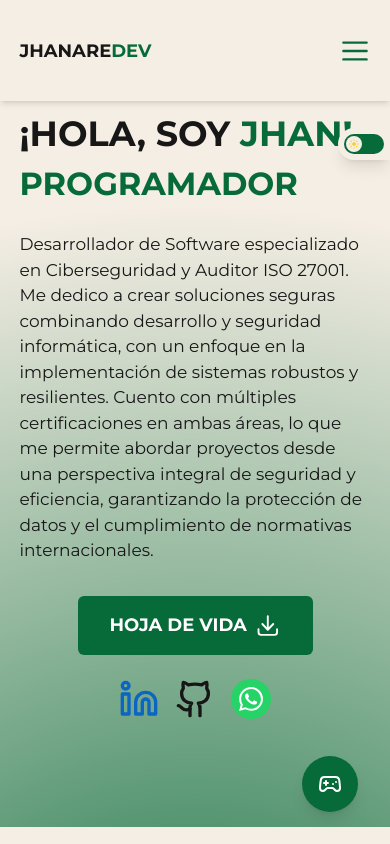
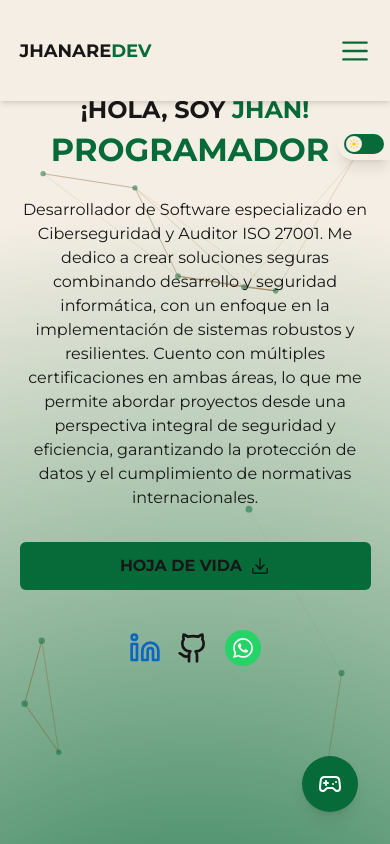
Before and after one commit to CarlosAre031/Mi-Portafolio, a Next.js app: page / in a window 390 px wide. Shown: the top 844 px of the page. Built offline with nearby package versions, Linux system fonts and the light colour scheme.

Commit message:
agregar hoja de vida

```diff
--- a/src/components/Hero.tsx
+++ b/src/components/Hero.tsx
@@ -7,8 +7,21 @@ import { Linkedin, Github } from "lucide-react";
 import Link from "next/link";
 
 const Hero = () => {
+  const handleDownloadCV = () => {
+    // La ruta del archivo debe ser relativa a la carpeta public
+    const cvUrl = '/docs/cv-jhan-arevalo.pdf';
+
+    // Crear un elemento anchor temporal
+    const link = document.createElement('a');
+    link.href = cvUrl;
+    link.setAttribute('download', 'CV-Jhan-Arevalo.pdf');
+    document.body.appendChild(link);
+    link.click();
+    document.body.removeChild(link);
+  };
+
   return (
-    <div className="relative h-[98vh]">
+    <div className="relative min-h-screen md:h-[98vh]">
       <div className="absolute inset-0 mt-[10vh]">
         <div
           className="absolute inset-0 bg-cover bg-center bg-no-repeat block dark:hidden"
@@ -27,52 +40,60 @@ const Hero = () => {
 
       <Particle />
 
-      <div className="relative z-20 w-[90%] grid-cols-1 mx-auto grid lg:grid-cols-2 gap-[3rem] h-[100%] items-center">
-        <div>
-          <h1 className="text-[35px] md:text-[45px] text-foreground font-bold">
+      <div className="relative z-20 w-[90%] mx-auto grid grid-cols-1 lg:grid-cols-2 gap-8 lg:gap-[3rem] h-full min-h-[calc(100vh-10vh)] items-center py-20 lg:py-0">
+        <div className="text-center lg:text-left">
+          <h1 className="text-2xl sm:text-[35px] md:text-[45px] text-foreground font-bold">
             ¡HOLA, SOY <span className="text-primary hover:text-complementary transition-colors duration-300">JHAN!</span>
           </h1>
           <TextEffect />
 
-          <p className="mt-[1.5rem] text-[17px] [transition:none] text-foreground/70">
+          <p className="mt-6 text-base sm:text-[17px] text-foreground/70 max-w-2xl mx-auto lg:mx-0">
             Desarrollador de Software especializado en Ciberseguridad y Auditor ISO 27001. Me dedico a crear soluciones seguras combinando desarrollo y seguridad informática, con un enfoque en la implementación de sistemas robustos y resilientes. Cuento con múltiples certificaciones en ambas áreas, lo que me permite abordar proyectos desde una perspectiva integral de seguridad y eficiencia, garantizando la protección de datos y el cumplimiento de normativas internacionales.
           </p>
 
-          <div className="mt-[2rem] flex flex-col sm:flex-row items-center gap-6">
+          <div className="mt-8 flex flex-col sm:flex-row items-center justify-center lg:justify-start gap-6">
             {/* Botón de CV */}
-            <button className="px-[2rem] hover:bg-complementary transition-all duration-300 py-[1rem] text-[18px] font-bold uppercase bg-primary text-white flex items-center space-x-2 rounded-md hover:scale-105">
-              <p>Hoja de Vida</p>
-              <ArrowDownTrayIcon className="w-[1.6rem] h-[1.7rem] text-white" />
+            <button
+              onClick={handleDownloadCV}
+              className="w-full sm:w-auto px-6 sm:px-8 py-3 sm:py-4
+                       text-base sm:text-lg font-bold uppercase
+                       bg-primary text-white rounded-md
+                       hover:bg-complementary hover:scale-105
+                       transition-all duration-300
+                       flex items-center justify-center space-x-2"
+            >
+              <span>Hoja de Vida</span>
+              <ArrowDownTrayIcon className="w-5 h-5 sm:w-6 sm:h-6" />
             </button>
 
             {/* Contenedor de enlaces sociales */}
-            <div className="flex items-center gap-4">
+            <div className="flex items-center gap-4 mt-4 sm:mt-0">
               {/* LinkedIn */}
               <Link
                 href="https://www.linkedin.com/in/jhan-arevalo"
                 target="_blank"
-                className="group"
+                className="group transform transition-transform hover:scale-110"
               >
-                <Linkedin className="w-[2.5rem] h-[2.5rem] text-[#0A66C2] group-hover:text-complementary transition-all duration-300 hover:scale-110" />
+                <Linkedin className="w-8 h-8 sm:w-10 sm:h-10 text-[#0A66C2] group-hover:text-complementary transition-colors duration-300" />
               </Link>
 
               {/* GitHub */}
               <Link
                 href="https://github.com/CarlosAre031"
                 target="_blank"
-                className="group"
+                className="group transform transition-transform hover:scale-110"
               >
-                <Github className="w-[2.5rem] h-[2.5rem] text-[#171515] dark:text-white group-hover:text-complementary transition-all duration-300 hover:scale-110" />
+                <Github className="w-8 h-8 sm:w-10 sm:h-10 text-[#171515] dark:text-white group-hover:text-complementary transition-colors duration-300" />
               </Link>
 
               {/* WhatsApp */}
               <Link
                 href="https://wa.me/573176988239"
                 target="_blank"
-                className="group bg-[#25D366] hover:bg-complementary rounded-full p-2 transition-all duration-300 hover:scale-110"
+                className="group bg-[#25D366] hover:bg-complementary rounded-full p-2 transform transition-all duration-300 hover:scale-110"
               >
                 <svg
-                  className="w-[1.5rem] h-[1.5rem] text-white"
+                  className="w-5 h-5 sm:w-6 sm:h-6 text-white"
                   fill="currentColor"
                   viewBox="0 0 24 24"
                 >
@@ -83,7 +104,8 @@ const Hero = () => {
           </div>
         </div>
 
-        <div className="w-[400px] hidden bg-primary relative lg:flex items-center rounded-full h-[425px] transition-all duration-300 hover:shadow-xl hover:shadow-primary/20">
+        <div className="hidden lg:flex justify-center items-center">
+          <div className="relative w-[300px] sm:w-[400px] aspect-square bg-primary rounded-full transition-all duration-300 hover:shadow-xl hover:shadow-primary/20">
             <Image
               src="/imagenes/foto1.jpg"
               alt="Jhan Arevalo - Desarrollador de Software"
@@ -94,6 +116,7 @@ const Hero = () => {
           </div>
         </div>
       </div>
+    </div>
   );
 };
 
--- a/src/components/Particle.tsx
+++ b/src/components/Particle.tsx
@@ -1,7 +1,5 @@
-/* eslint-disable @typescript-eslint/no-unused-vars */
-// Particle.tsx
 import { useCallback, useEffect, useState } from "react";
-import { type Container, Engine } from "tsparticles-engine";
+import {  Engine } from "tsparticles-engine";
 import Particles from "react-tsparticles";
 import { loadSlim } from "tsparticles-slim";
 
@@ -16,7 +14,6 @@ const Particle = () => {
 
             updateColor(darkModeMediaQuery);
             darkModeMediaQuery.addEventListener('change', updateColor);
-
             return () => darkModeMediaQuery.removeEventListener('change', updateColor);
         }, []);
 
@@ -24,127 +21,63 @@ const Particle = () => {
             await loadSlim(engine);
         }, []);
 
-
-    const particlesLoaded = useCallback(async (container: Container | undefined) => {
-        // Callback vacío para mejor rendimiento
-    }, []);
-
         return (
             <div className="absolute inset-0 z-10">
                 <Particles
                     id="tsparticles"
                     init={particlesInit}
-                loaded={particlesLoaded}
                     options={{
-                    fpsLimit: 30,
-                    fullScreen: {
-                        enable: false
+                        fpsLimit: 30, // Reducido de 120
+                        particles: {
+                            number: {
+                                value: 40, // Reducido de 80
+                                density: {
+                                    enable: true,
+                                    area: 1000 // Aumentado de 800
+                                }
                             },
-                    background: {
-                        color: "transparent"
+                            color: {
+                                value: ["#066A39"]
                             },
+                            links: {
+                                enable: true,
+                                distance: 200,
+                                color: particleColor,
+                                opacity: 0.4,
+                                width: 1
+                            },
+                            move: {
+                                enable: true,
+                                speed: 0.8, // Reducido de 1
+                                direction: "none",
+                                random: false,
+                                straight: false,
+                                outModes: {
+                                    default: "bounce"
+                                }
+                            },
+                            size: {
+                                value: { min: 2, max: 4 }
+                            },
+                            opacity: {
+                                value: 0.5
+                            }
+                        },
+                        detectRetina: false, // Desactivado para mejor rendimiento
                         interactivity: {
                             events: {
-                            onClick: {
-                                enable: true,
-                                mode: "push",
-                            },
                                 onHover: {
                                     enable: true,
                                     mode: "grab",
                                     parallax: {
-                                    enable: true,
-                                    force: 30,
-                                    smooth: 10
+                                        enable: false // Desactivado para mejor rendimiento
                                     }
                                 },
-                            resize: true,
-                        },
-                        modes: {
-                            push: {
-                                quantity: 4,
-                            },
-                            grab: {
-                                distance: 150,
-                                links: {
-                                    opacity: 0.6
+                                onClick: {
+                                    enable: false // Desactivado para mejor rendimiento
                                 }
                             }
-                        },
-                    },
-                    particles: {
-                        color: {
-                            value: ["#066A39"],
-                        },
-                        links: {
-                            color: particleColor,
-                            distance: 120,
-                            enable: true,
-                            opacity: 0.3,
-                            width: 1,
-                            triangles: {
-                                enable: false,
-                                opacity: 0.1
                         }
-                        },
-                        collisions: {
-                            enable: false,
-                        },
-                        move: {
-                            direction: "none",
-                            enable: true,
-                            outModes: {
-                                default: "bounce",
-                            },
-                            random: false,
-                            speed: 0.1,
-                            straight: false,
-                            attract: {
-                                enable: false,
-                                rotateX: 400,
-                                rotateY: 800
-                            }
-                        },
-                        number: {
-                            density: {
-                                enable: true,
-                                area: 1000,
-                            },
-                            value: 50,
-                            max: 100,
-                        },
-                        opacity: {
-                            value: {
-                                min: 0.3,
-                                max: 0.6
-                            },
-                            animation: {
-                                enable: true,
-                                speed: 0.2,
-                                minimumValue: 0.1
-                            }
-                        },
-                        shape: {
-                            type: ["triangle"],
-                        },
-                        size: {
-                            value: { min: 2, max: 3 },
-                            animation: {
-                                enable: false,
-                                speed: 2,
-                                minimumValue: 0.1
-                            }
-                        },
-                        twinkle: {
-                            particles: {
-                                enable: true,
-                                color: particleColor,
-                                frequency: 0.02,
-                                opacity: 0.8
-                            }
-                        }
-                    },
-                    detectRetina: true,
                     }}
                 />
             </div>
--- a/src/styles/globals.css
+++ b/src/styles/globals.css
@@ -12,8 +12,8 @@
   --background: #f5eee4;
   --background-secondary: #f5eee4;
   --foreground: #171717;
-  --trans-dur: 0.4s;
-  --trans-timing: cubic-bezier(0.65, 0, 0.35, 1);
+  --trans-dur: 0.2s;
+  --trans-timing: ease;
 }
 
 /* Variables para el modo oscuro */
@@ -26,12 +26,20 @@
   --foreground: #ededed;
 }
 
-/* Transiciones suaves para los cambios de tema */
-* {
+/* Transiciones optimizadas - solo aplicar a elementos específicos */
+.theme-transition {
   transition: background-color var(--trans-dur) var(--trans-timing),
-              color var(--trans-dur) var(--trans-timing),
-              border-color var(--trans-dur) var(--trans-timing),
-              box-shadow var(--trans-dur) var(--trans-timing);
+              color var(--trans-dur) var(--trans-timing);
+}
+
+/* Transiciones para elementos interactivos */
+button,
+a,
+.nav-link,
+.nav-link-mobile {
+  transition: color var(--trans-dur) var(--trans-timing),
+              background-color var(--trans-dur) var(--trans-timing),
+              transform 0.2s ease;
 }
 
 @layer components {
@@ -136,9 +144,9 @@ body {
   background-color: color-mix(in srgb, var(--foreground) 60%, transparent);
 }
 
-/* Estilos para scrollbar */
+/* Estilos para scrollbar optimizados */
 ::-webkit-scrollbar {
-  width: 10px;
+  width: 8px;
 }
 
 ::-webkit-scrollbar-track {
@@ -147,11 +155,12 @@ body {
 
 ::-webkit-scrollbar-thumb {
   background: var(--primary);
-  border-radius: 5px;
+  border-radius: 4px;
 }
 
 ::-webkit-scrollbar-thumb:hover {
   background: var(--complementary);
+  transition: background-color 0.2s ease;
 }
 
 /* Estilos para selección de texto */
@@ -160,7 +169,7 @@ body {
   color: var(--background);
 }
 
-/* Animaciones */
+/* Animaciones optimizadas */
 @keyframes fadeIn {
   from {
     opacity: 0;
@@ -171,7 +180,7 @@ body {
 }
 
 .animate-fade-in {
-  animation: fadeIn var(--trans-dur) var(--trans-timing);
+  animation: fadeIn 0.2s ease forwards;
 }
 
 /* Utilidades de modo oscuro específicas */
@@ -183,12 +192,56 @@ body {
   filter: brightness(0.9);
 }
 
+/* Optimizaciones de rendimiento */
+.gpu-acceleration {
+  transform: translateZ(0);
+  backface-visibility: hidden;
+  perspective: 1000px;
+}
+
 /* Media queries para preferencias de movimiento reducido */
 @media (prefers-reduced-motion: reduce) {
-  * {
-    animation-duration: 0.01ms !important;
-    animation-iteration-count: 1 !important;
-    transition-duration: 0.01ms !important;
+  *,
+  .theme-transition,
+  button,
+  a,
+  .nav-link,
+  .nav-link-mobile {
+    transition: none !important;
+    animation: none !important;
     scroll-behavior: auto !important;
   }
 }
+
+/* Optimizaciones para dispositivos móviles */
+@media (max-width: 768px) {
+  :root {
+    --trans-dur: 0.15s; /* Transiciones más rápidas en móvil */
+  }
+
+  .theme-transition {
+    transition: background-color var(--trans-dur) var(--trans-timing),
+                color var(--trans-dur) var(--trans-timing);
+  }
+}
+
+/* Precargar variables de color para evitar parpadeos */
+:root {
+  color-scheme: light dark;
+}
+
+/* Clase para elementos que no necesitan transición */
+.no-transition {
+  transition: none !important;
+}
+
+/* Optimización para imágenes en cambio de tema */
+.theme-aware-image {
+  transition: filter var(--trans-dur) var(--trans-timing);
+}
+
+/* Mejoras de rendimiento para elementos fijos */
+.fixed-element {
+  transform: translateZ(0);
+  will-change: transform;
+}
```
Also changed, not shown: next.config.ts (+37 -4 lines), src/components/About.tsx (+28 -13 lines), src/components/ThemeToggle.tsx (+32 -13 lines), src/pages/index.tsx (+7 -0 lines), 1 other file (tests, documents, lock files or other folders). Lines whose indentation alone changed are shown as unchanged.
